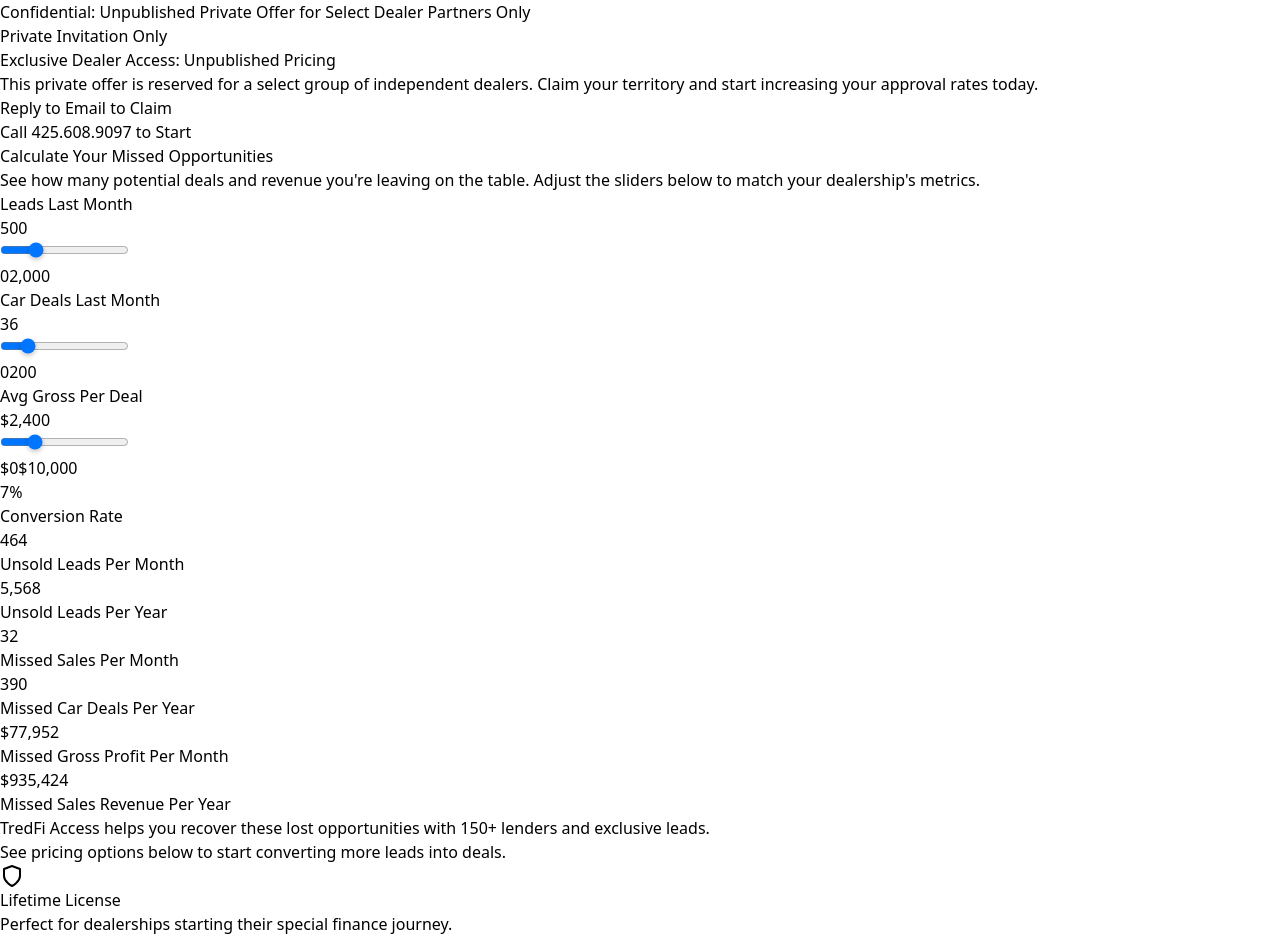
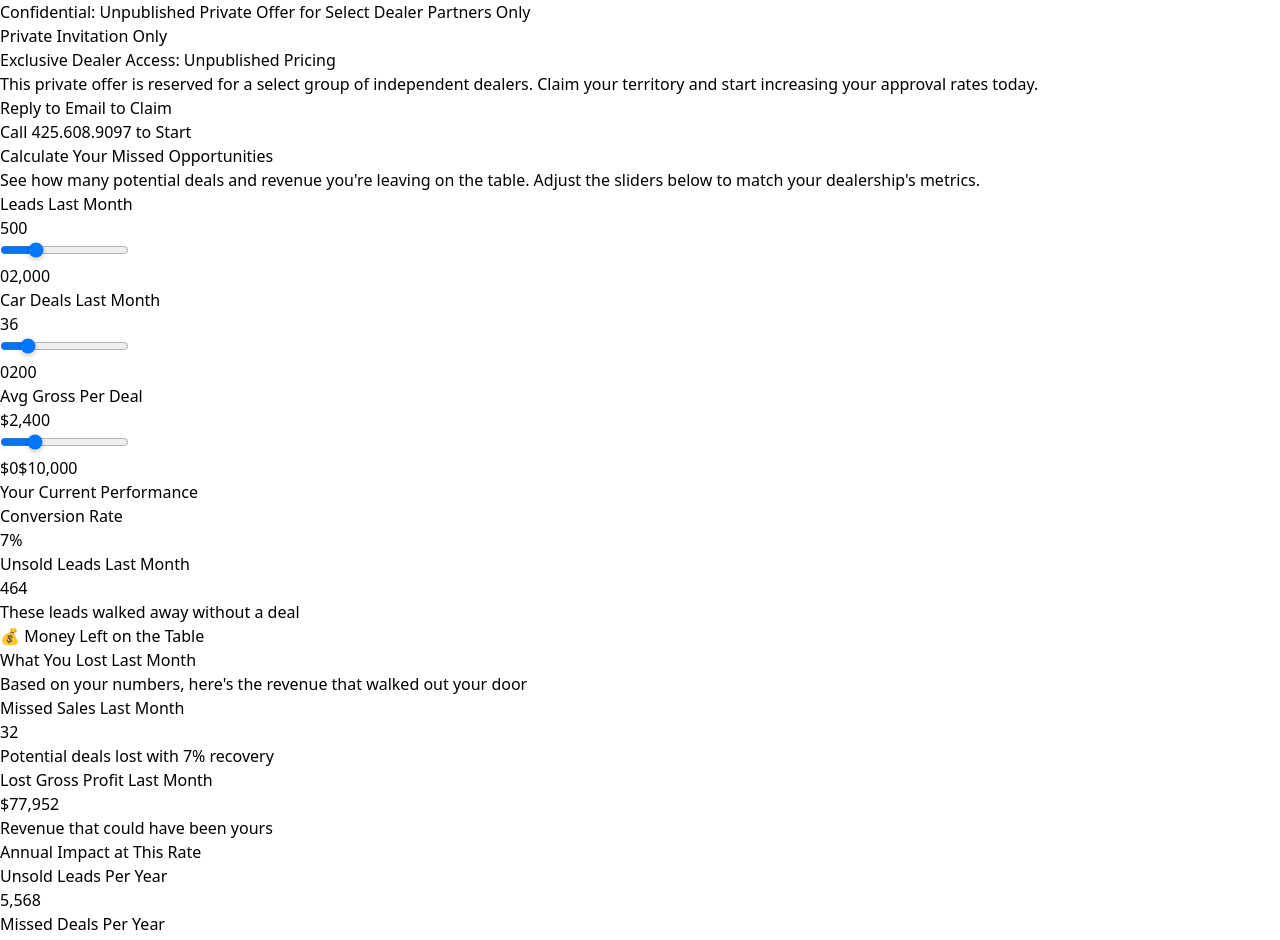
Before and after one commit to AudienceActivatorAI/tredfi-access-pricing-page, a React (Vite) app: page / in a window 1280 px wide. Shown: the top 940 px of the page. Built offline with nearby package versions, Linux system fonts and the light colour scheme.

Commit message:
Redesign calculator with better flow and emphasis on monthly losses

```diff
--- a/src/components/ROICalculator.tsx
+++ b/src/components/ROICalculator.tsx
@@ -77,7 +77,7 @@
         </div>
 
         {/* Input Sliders */}
-        <div className="bg-white rounded-2xl shadow-sm border border-slate-200 p-8 mb-8">
+        <div className="bg-white rounded-2xl shadow-sm border border-slate-200 p-8 mb-12">
           <div className="grid grid-cols-1 md:grid-cols-3 gap-8">
             {/* Leads Per Month Slider */}
             <div>
@@ -150,17 +150,18 @@
           </div>
         </div>
 
-        {/* Calculated Metrics */}
-        <div className="grid grid-cols-1 sm:grid-cols-2 lg:grid-cols-3 xl:grid-cols-4 gap-6">
-          {/* Conversion Rate */}
-          <div className="bg-white rounded-2xl shadow-sm border border-slate-200 p-6 text-center">
-            <div className="text-4xl md:text-5xl font-bold text-slate-900 mb-2">
+        {/* Current Performance */}
+        <div className="mb-8">
+          <h3 className="text-xl font-bold text-slate-900 mb-4">Your Current Performance</h3>
+          <div className="grid grid-cols-1 md:grid-cols-2 gap-6">
+            <div className="bg-white rounded-xl shadow-sm border border-slate-200 p-6">
+              <div className="text-sm font-semibold text-slate-600 uppercase tracking-wide mb-2">
+                Conversion Rate
+              </div>
+              <div className="text-5xl font-bold text-slate-900 mb-3">
                 {conversionRate.toFixed(0)}%
               </div>
-            <div className="text-sm font-semibold text-slate-600 uppercase tracking-wide">
-              Conversion Rate
-            </div>
-            <div className="mt-4 h-2 bg-slate-200 rounded-full overflow-hidden">
+              <div className="h-3 bg-slate-200 rounded-full overflow-hidden">
                 <div
                   className="h-full bg-blue-600 rounded-full transition-all duration-300"
                   style={{ width: `${Math.min(conversionRate, 100)}%` }}
@@ -168,110 +169,108 @@
               </div>
             </div>
 
-          {/* Unsold Leads Per Month */}
-          <div className="bg-white rounded-2xl shadow-sm border border-slate-200 p-6 text-center">
-            <div className="text-4xl md:text-5xl font-bold text-slate-900 mb-2">
+            <div className="bg-white rounded-xl shadow-sm border border-slate-200 p-6">
+              <div className="text-sm font-semibold text-slate-600 uppercase tracking-wide mb-2">
+                Unsold Leads Last Month
+              </div>
+              <div className="text-5xl font-bold text-slate-900 mb-3">
                 {formatNumber(unsoldLeadsPerMonth)}
               </div>
-            <div className="text-sm font-semibold text-slate-600 uppercase tracking-wide">
-              Unsold Leads Per Month
+              <div className="text-sm text-slate-500">
+                These leads walked away without a deal
               </div>
-            <div className="mt-4 h-2 bg-slate-200 rounded-full overflow-hidden">
-              <div
-                className="h-full bg-blue-600 rounded-full transition-all duration-300"
-                style={{ width: '75%' }}
-              />
+            </div>
           </div>
         </div>
 
-          {/* Unsold Leads Per Year */}
-          <div className="bg-white rounded-2xl shadow-sm border border-slate-200 p-6 text-center">
-            <div className="text-4xl md:text-5xl font-bold text-slate-900 mb-2">
-              {formatNumber(unsoldLeadsPerYear)}
+        {/* What You Lost Last Month - HERO SECTION */}
+        <div className="bg-gradient-to-br from-red-50 to-orange-50 rounded-2xl border-2 border-red-200 p-8 mb-8">
+          <div className="text-center mb-8">
+            <div className="inline-block bg-red-100 text-red-700 px-4 py-2 rounded-full text-sm font-bold uppercase tracking-wide mb-4">
+              💰 Money Left on the Table
             </div>
-            <div className="text-sm font-semibold text-slate-600 uppercase tracking-wide">
-              Unsold Leads Per Year
+            <h3 className="text-2xl md:text-3xl font-bold text-slate-900 mb-2">
+              What You Lost Last Month
+            </h3>
+            <p className="text-slate-600 max-w-2xl mx-auto">
+              Based on your numbers, here's the revenue that walked out your door
+            </p>
           </div>
-            <div className="mt-4 h-2 bg-slate-200 rounded-full overflow-hidden">
-              <div
-                className="h-full bg-blue-600 rounded-full transition-all duration-300"
-                style={{ width: '75%' }}
-              />
+
+          <div className="grid grid-cols-1 md:grid-cols-2 gap-6 max-w-4xl mx-auto">
+            {/* Missed Deals */}
+            <div className="bg-white rounded-xl shadow-lg border border-red-200 p-8 text-center transform hover:scale-105 transition-transform">
+              <div className="text-sm font-bold text-red-600 uppercase tracking-wide mb-3">
+                Missed Sales Last Month
+              </div>
+              <div className="text-6xl md:text-7xl font-extrabold text-slate-900 mb-2">
+                {formatNumber(missedDealsPerMonth)}
+              </div>
+              <div className="text-slate-600 font-medium">
+                Potential deals lost with 7% recovery
               </div>
             </div>
 
-          {/* Missed Car Deals Per Month */}
-          <div className="bg-white rounded-2xl shadow-sm border border-slate-200 p-6 text-center">
-            <div className="text-4xl md:text-5xl font-bold text-slate-900 mb-2">
-              {formatNumber(missedDealsPerMonth)}
+            {/* Missed Revenue */}
+            <div className="bg-white rounded-xl shadow-lg border border-red-200 p-8 text-center transform hover:scale-105 transition-transform">
+              <div className="text-sm font-bold text-red-600 uppercase tracking-wide mb-3">
+                Lost Gross Profit Last Month
               </div>
-            <div className="text-sm font-semibold text-slate-600 uppercase tracking-wide">
-              Missed Sales Per Month
+              <div className="text-5xl md:text-6xl font-extrabold text-red-600 mb-2">
+                {formatCurrency(missedRevenuePerMonth)}
               </div>
-            <div className="mt-4 h-2 bg-slate-200 rounded-full overflow-hidden">
-              <div
-                className="h-full bg-blue-600 rounded-full transition-all duration-300"
-                style={{ width: '50%' }}
-              />
+              <div className="text-slate-600 font-medium">
+                Revenue that could have been yours
+              </div>
+            </div>
           </div>
         </div>
 
-          {/* Missed Car Deals Per Year */}
-          <div className="bg-white rounded-2xl shadow-sm border border-slate-200 p-6 text-center">
-            <div className="text-4xl md:text-5xl font-bold text-slate-900 mb-2">
-              {formatNumber(missedDealsPerYear)}
+        {/* Annual Impact */}
+        <div className="bg-white rounded-2xl shadow-sm border border-slate-200 p-8">
+          <h3 className="text-xl font-bold text-slate-900 mb-6 text-center">
+            Annual Impact at This Rate
+          </h3>
+          <div className="grid grid-cols-1 md:grid-cols-3 gap-6">
+            <div className="text-center p-6 bg-slate-50 rounded-xl">
+              <div className="text-sm font-semibold text-slate-600 uppercase tracking-wide mb-2">
+                Unsold Leads Per Year
               </div>
-            <div className="text-sm font-semibold text-slate-600 uppercase tracking-wide">
-              Missed Car Deals Per Year
-            </div>
-            <div className="mt-4 h-2 bg-slate-200 rounded-full overflow-hidden">
-              <div
-                className="h-full bg-blue-600 rounded-full transition-all duration-300"
-                style={{ width: '50%' }}
-              />
+              <div className="text-4xl font-bold text-slate-900">
+                {formatNumber(unsoldLeadsPerYear)}
               </div>
             </div>
 
-          {/* Missed Gross Profit Per Month */}
-          <div className="bg-white rounded-2xl shadow-sm border border-slate-200 p-6 text-center">
-            <div className="text-4xl md:text-5xl font-bold text-slate-900 mb-2">
-              {formatCurrency(missedRevenuePerMonth)}
+            <div className="text-center p-6 bg-slate-50 rounded-xl">
+              <div className="text-sm font-semibold text-slate-600 uppercase tracking-wide mb-2">
+                Missed Deals Per Year
               </div>
-            <div className="text-sm font-semibold text-slate-600 uppercase tracking-wide">
-              Missed Gross Profit Per Month
-            </div>
-            <div className="mt-4 h-2 bg-slate-200 rounded-full overflow-hidden">
-              <div
-                className="h-full bg-blue-600 rounded-full transition-all duration-300"
-                style={{ width: '90%' }}
-              />
+              <div className="text-4xl font-bold text-slate-900">
+                {formatNumber(missedDealsPerYear)}
               </div>
             </div>
 
-          {/* Missed Sales Revenue Per Year */}
-          <div className="bg-white rounded-2xl shadow-sm border border-slate-200 p-6 text-center">
-            <div className="text-4xl md:text-5xl font-bold text-slate-900 mb-2">
+            <div className="text-center p-6 bg-blue-50 rounded-xl border-2 border-blue-200">
+              <div className="text-sm font-semibold text-blue-700 uppercase tracking-wide mb-2">
+                Lost Revenue Per Year
+              </div>
+              <div className="text-4xl font-bold text-blue-600">
                 {formatCurrency(missedRevenuePerYear)}
               </div>
-            <div className="text-sm font-semibold text-slate-600 uppercase tracking-wide">
-              Missed Sales Revenue Per Year
-            </div>
-            <div className="mt-4 h-2 bg-slate-200 rounded-full overflow-hidden">
-              <div
-                className="h-full bg-blue-600 rounded-full transition-all duration-300"
-                style={{ width: '90%' }}
-              />
             </div>
           </div>
         </div>
 
         {/* CTA Message */}
-        <div className="mt-12 text-center">
-          <p className="text-lg text-slate-700 font-semibold mb-2">
-            TredFi Access helps you recover these lost opportunities with 150+ lenders and exclusive leads.
+        <div className="mt-12 text-center bg-blue-600 rounded-2xl p-8 text-white">
+          <h3 className="text-2xl font-bold mb-3">
+            Stop Leaving Money on the Table
+          </h3>
+          <p className="text-lg text-blue-100 mb-2 max-w-3xl mx-auto">
+            TredFi Access helps you recover these lost opportunities with 150+ lenders, exclusive leads, and dedicated support.
           </p>
-          <p className="text-slate-600">
-            See pricing options below to start converting more leads into deals.
+          <p className="text-blue-200">
+            See pricing options below to start converting more leads into deals today.
           </p>
         </div>
       </div>
```
Lines whose indentation alone changed are shown as unchanged.
